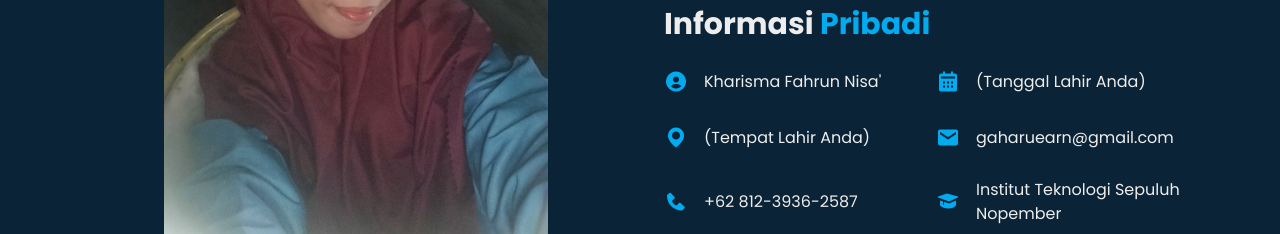
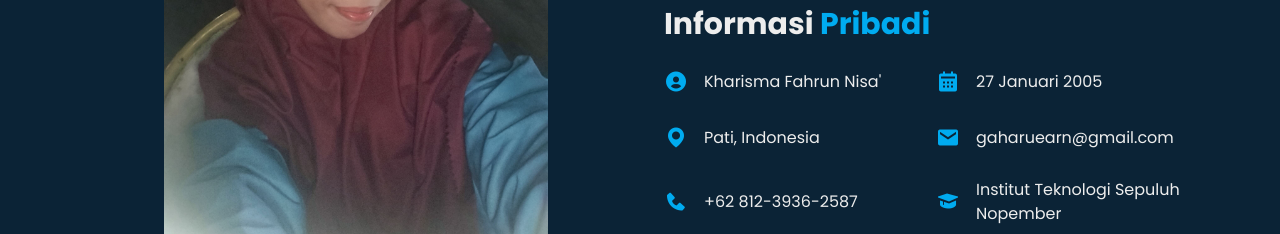
Before and after one commit to khafhrnsaa/portofolio-v3, a plain HTML site: page index.html in a window 1280 px wide. Shown: the part 1193-1427 px from the top of the page. Drawn offline with nearby package versions, Linux system fonts and the light colour scheme.

Commit message:
Update index.html

```diff
--- a/index.html
+++ b/index.html
@@ -239,8 +239,8 @@
                         <h3 class="text-3xl font-bold">Informasi <span class="text-accent">Pribadi</span></h3>
                         <div class="mt-6 grid grid-cols-1 sm:grid-cols-2 gap-6">
                             <div class="flex items-center gap-4"><i class='bx bxs-user-circle text-accent text-2xl'></i><span>Kharisma Fahrun Nisa'</span></div>
-                            <div class="flex items-center gap-4"><i class='bx bxs-calendar text-accent text-2xl'></i><span>(Tanggal Lahir Anda)</span></div>
-                            <div class="flex items-center gap-4"><i class='bx bxs-map text-accent text-2xl'></i><span>(Tempat Lahir Anda)</span></div>
+                            <div class="flex items-center gap-4"><i class='bx bxs-calendar text-accent text-2xl'></i><span>27 Januari 2005</span></div>
+                            <div class="flex items-center gap-4"><i class='bx bxs-map text-accent text-2xl'></i><span>Pati, Indonesia</span></div>
                             <div class="flex items-center gap-4"><i class='bx bxs-envelope text-accent text-2xl'></i><span>gaharuearn@gmail.com</span></div>
                             <div class="flex items-center gap-4"><i class='bx bxs-phone text-accent text-2xl'></i><span>+62 812-3936-2587</span></div>
                             <div class="flex items-center gap-4"><i class='bx bxs-graduation text-accent text-2xl'></i><span>Institut Teknologi Sepuluh Nopember</span></div>
```
